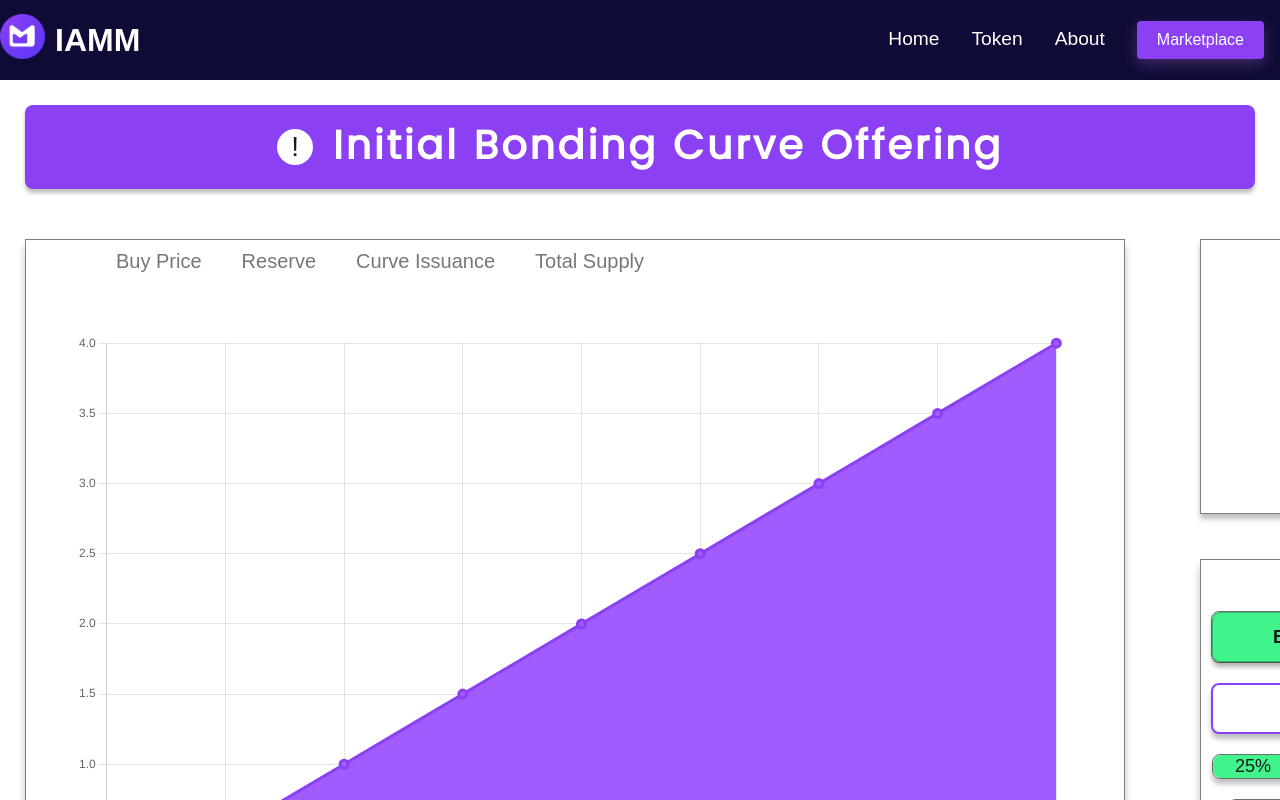
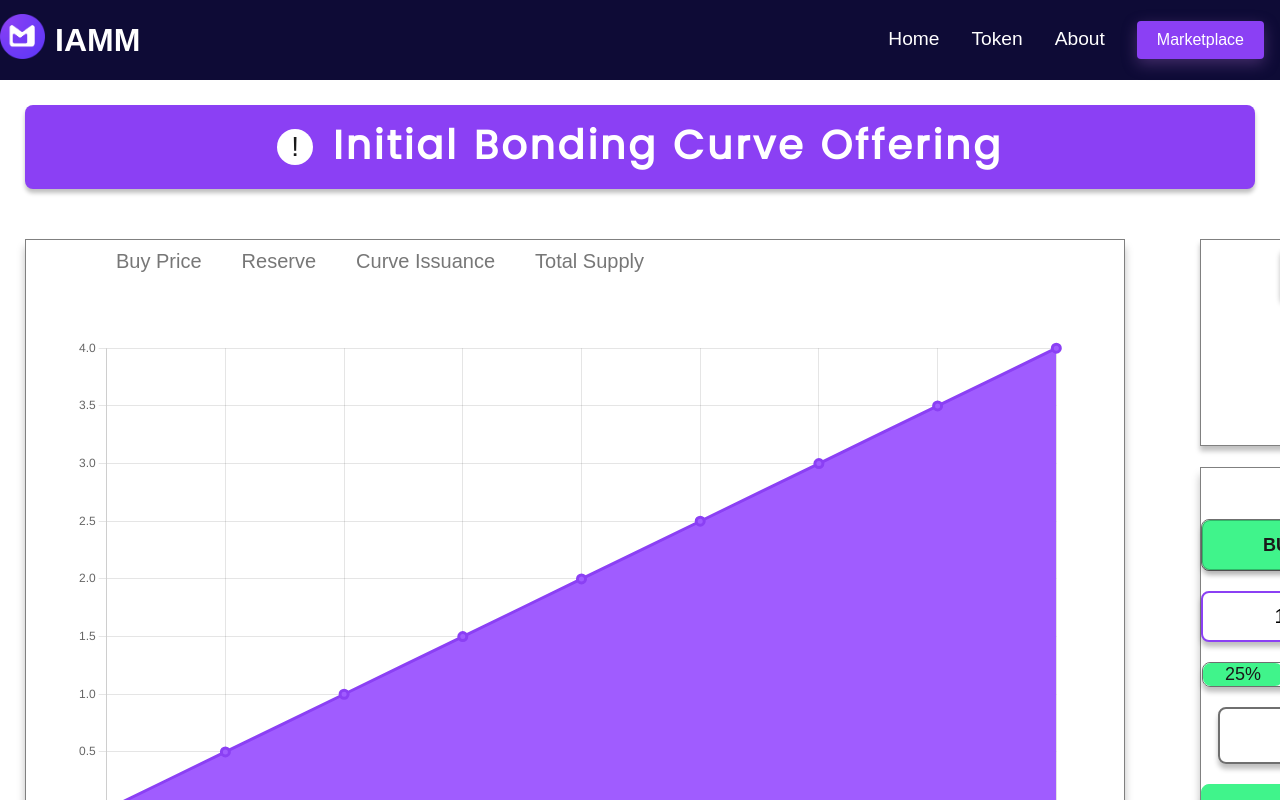
Before and after one commit to MichaelJHodge/iamm-network-bonding, a React (Create React App) app: page /curve in a window 1280 px wide. Shown: the top 800 px of the page. Built offline with nearby package versions, Linux system fonts and the light colour scheme.

Commit message:
UI cleanup

```diff
--- a/src/pages/Curve/BondingCurve.elements.js
+++ b/src/pages/Curve/BondingCurve.elements.js
@@ -60,7 +60,7 @@ export const ChartContainer = styled.div`
 display: grid;
       justify-content: flex-start;
       align-items: flex-start;
-      height: 100%;
+      height: 90%;
       width: 1100px;
       box-shadow: 0px 8px 8px 0px rgba(0, 0, 0, 0.25);
       padding-top: 10px;
@@ -109,7 +109,7 @@ export const Supply = styled.div`
 
 `
 export const PurchaseColumn = styled.div`
-height: 100%;
+height: 75%;
 width: 100%;
 padding-right: 25px;
 padding-left: 25px;
@@ -122,14 +122,12 @@ export const WalletContainer = styled.div`
   display: flex;
     flex-direction: column;
     width: 100%;
-    height: 275px;
+    height: 95%;
     justify-content: center;
     align-items: center;
     box-shadow: 0px 5px 5px 0px rgba(0, 0, 0, 0.25);
     padding-top: 10px;
     padding-bottom: 10px;
-    padding-right: 10px;
-    padding-left: 10px;
     border-color: rgba(128, 128, 128, 1);
     border-width: 1px;
     border-style: solid;
@@ -224,6 +222,7 @@ export const CreateWallet = styled.div`
 
 export const PurchaseContainer = styled.div`
  display: flex;
+
       flex-direction: column;
       flex-wrap: wrap;
       height: 400px;
@@ -231,10 +230,9 @@ export const PurchaseContainer = styled.div`
       align-content: center;
       align-items: center;
       box-shadow: 0px 8px 8px 0px rgba(0, 0, 0, 0.25);
+      margin-top: 10px;
       padding-top: 10px;
       padding-bottom: 10px;
-      padding-right: 10px;
-      padding-left: 10px;
       border-color: rgba(128, 128, 128, 1);
       border-width: 1px;
       border-style: solid;
@@ -474,6 +472,8 @@ export const TotalAmountContainer = styled.div`
       max-width: 336px;
       width: 90%;
       margin-bottom: 20px;
+      border-radius: 8px;
+
       box-shadow: 0px 5px 5px 0px rgba(0, 0, 0, 0.25);
 `
 
--- a/src/pages/Curve/components/graph.js
+++ b/src/pages/Curve/components/graph.js
@@ -26,7 +26,7 @@ const AreaChart = () => {
           ],
 
         }}
-        height={600}
+        height={500}
         width={1000}
         options={{
           maintainAspectRatio: false,
```
